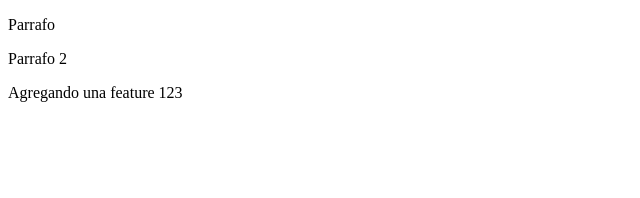
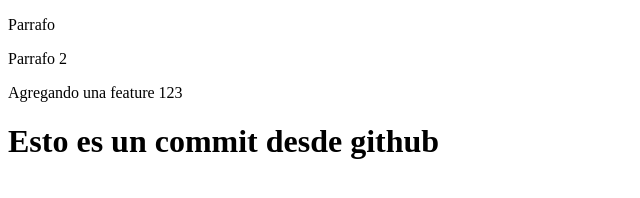
Before and after one commit to LeitoAntony/CursoGit, a plain HTML site: page index.html in a window 1280 px wide. Shown: the whole page, without its empty margins (0-640 px from the left). Drawn offline with Linux system fonts and the light colour scheme.

Commit message:
Update index.html
commit para probar el pull

```diff
--- a/index.html
+++ b/index.html
@@ -10,5 +10,6 @@
     <p>Parrafo</p>
     <p>Parrafo 2</p>
     <p>Agregando una feature 123</p>
+    <h1>Esto es un commit desde github</h1>
 </body>
 </html>
```
